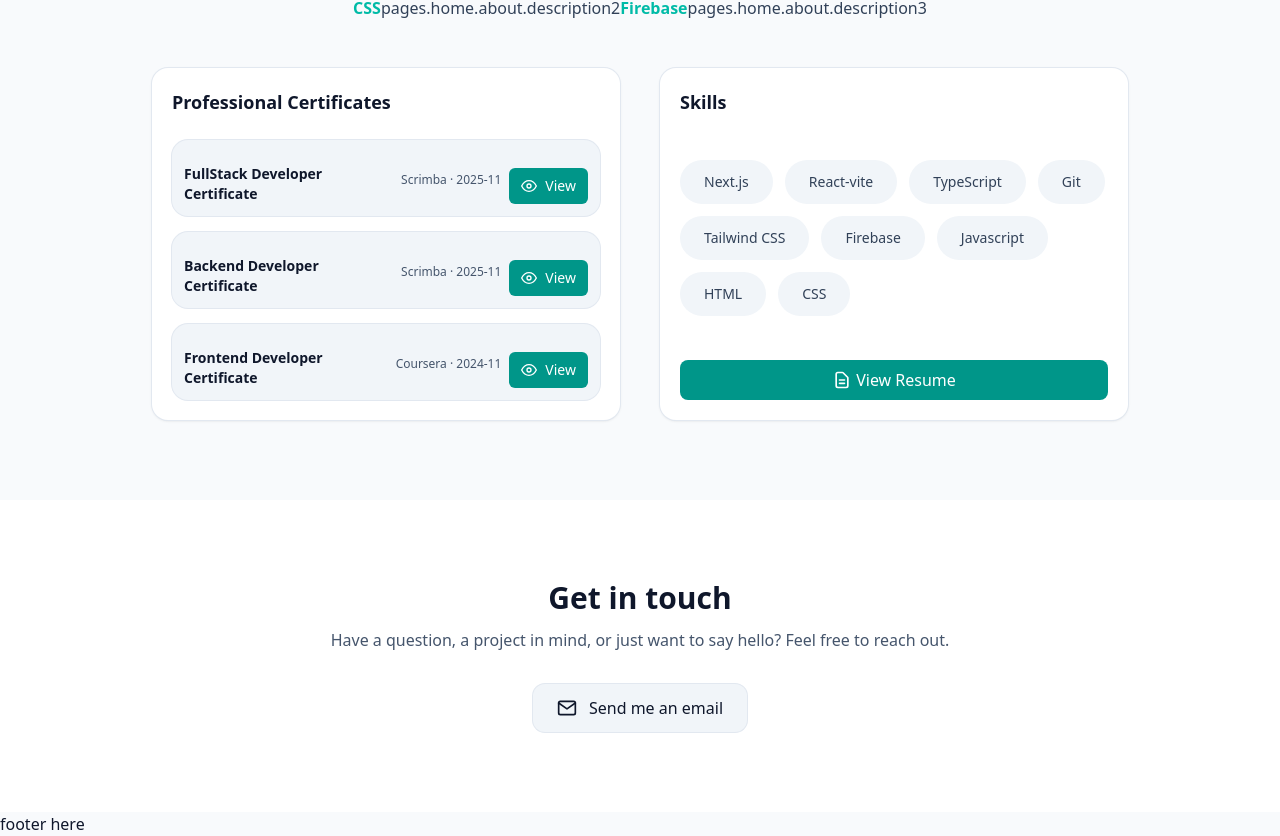
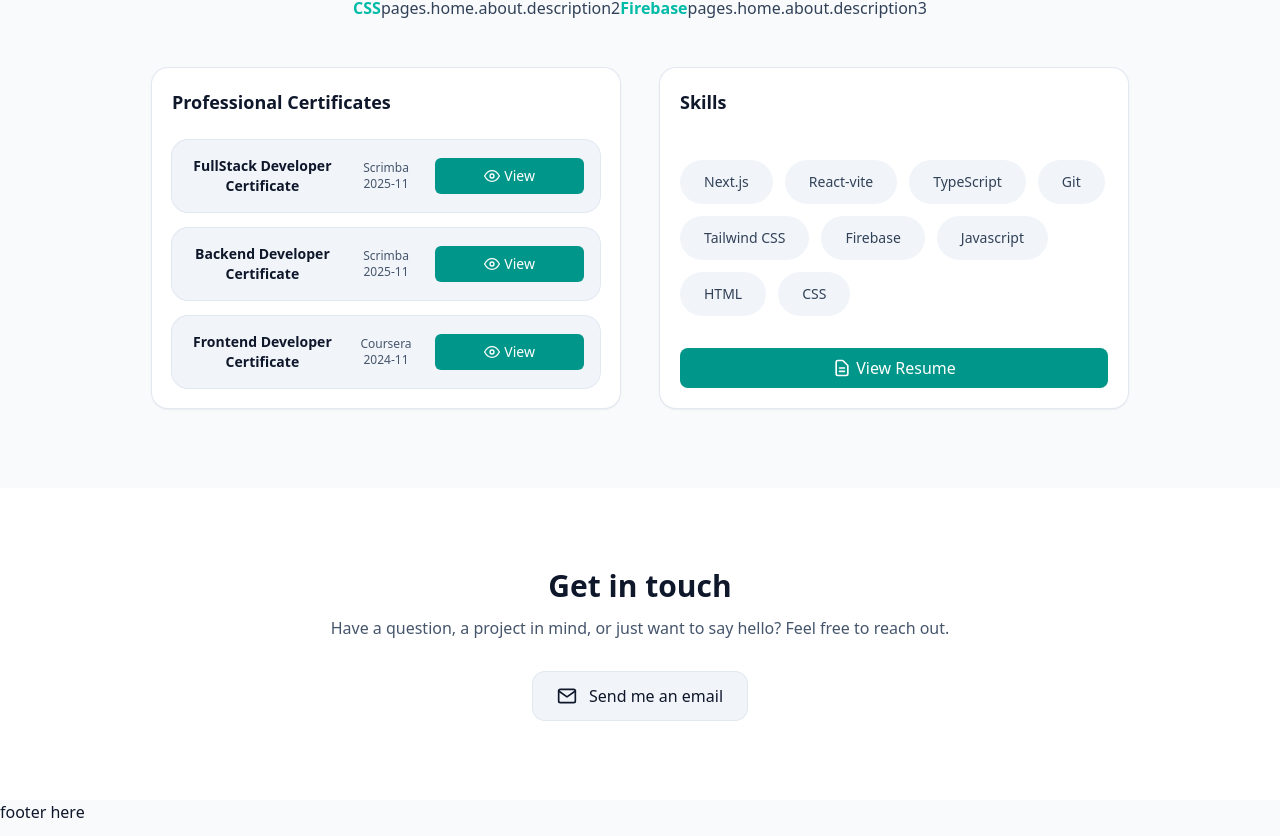
Before and after one commit to gyo82v/portfolio, a React (Vite) app: page / in a window 1280 px wide. Shown: the part 1396-2232 px from the top of the page. Built offline with nearby package versions, Linux system fonts and the light colour scheme.

Commit message:
feat: update the layout of the certificate card component

```diff
--- a/src/components/CertificateCard.tsx
+++ b/src/components/CertificateCard.tsx
@@ -14,27 +14,29 @@ export default function CertificateCard({ certificate, onView }: Props) {
   return (
     <article
       className={`
-        flex items-center gap-2 p-3 rounded-2xl
+        flex items-center gap-2 md:gap-3 p-3 md:p-4 rounded-2xl
         bg-slate-100 dark:bg-slate-800 text-slate-700 dark:text-slate-200
         overflow-hidden ring-1 ring-slate-200 dark:ring-slate-700
       `}
       aria-labelledby={`cert-${certificate.id}-title`}
     >
-      <div className="mt-3 flex-1">
-        <h3 id={`cert-${certificate.id}-title`} className="text-sm font-semibold text-slate-900 dark:text-slate-100">
+      <div className="flex-1 flex flex-col items-center justify-center  md:flex-2 ">
+        <h3 id={`cert-${certificate.id}-title`} className="text-sm text-center font-semibold text-slate-900 dark:text-slate-100">
           {certificate.title}
         </h3>
       </div>
-      <div className="text-xs text-slate-600 dark:text-slate-300 mt-1">
-        <p>{certificate.issuer}<span> · </span>{certificate.date}</p>
+      <div className="text-xs flex-1 flex flex-col items-center justify-center  text-slate-600 dark:text-slate-300 ">
+        <p>{certificate.issuer}</p>
+        <p>{certificate.date}</p>
       </div>
-      <div className="mt-4 flex gap-2">
+      <div className="flex flex-1 md:flex-2 items-center w-full justify-center gap-2 ">
         <button
           type="button"
           onClick={() => onView(certificate)}
-          className={`
-            inline-flex items-center gap-2 px-3 py-2 rounded-md text-sm bg-[var(--accent)] text-white
-            ${transitions} ${focusEffects}
+          className={` w-full
+            inline-flex items-center justify-center gap-1
+            px-3 py-2 rounded-md text-sm bg-[var(--accent)] text-white
+            ${transitions} ${focusEffects} hover:scale-105 active:scale-95
           `}
           aria-label={t("resume.viewCertificate")}
         >
```
